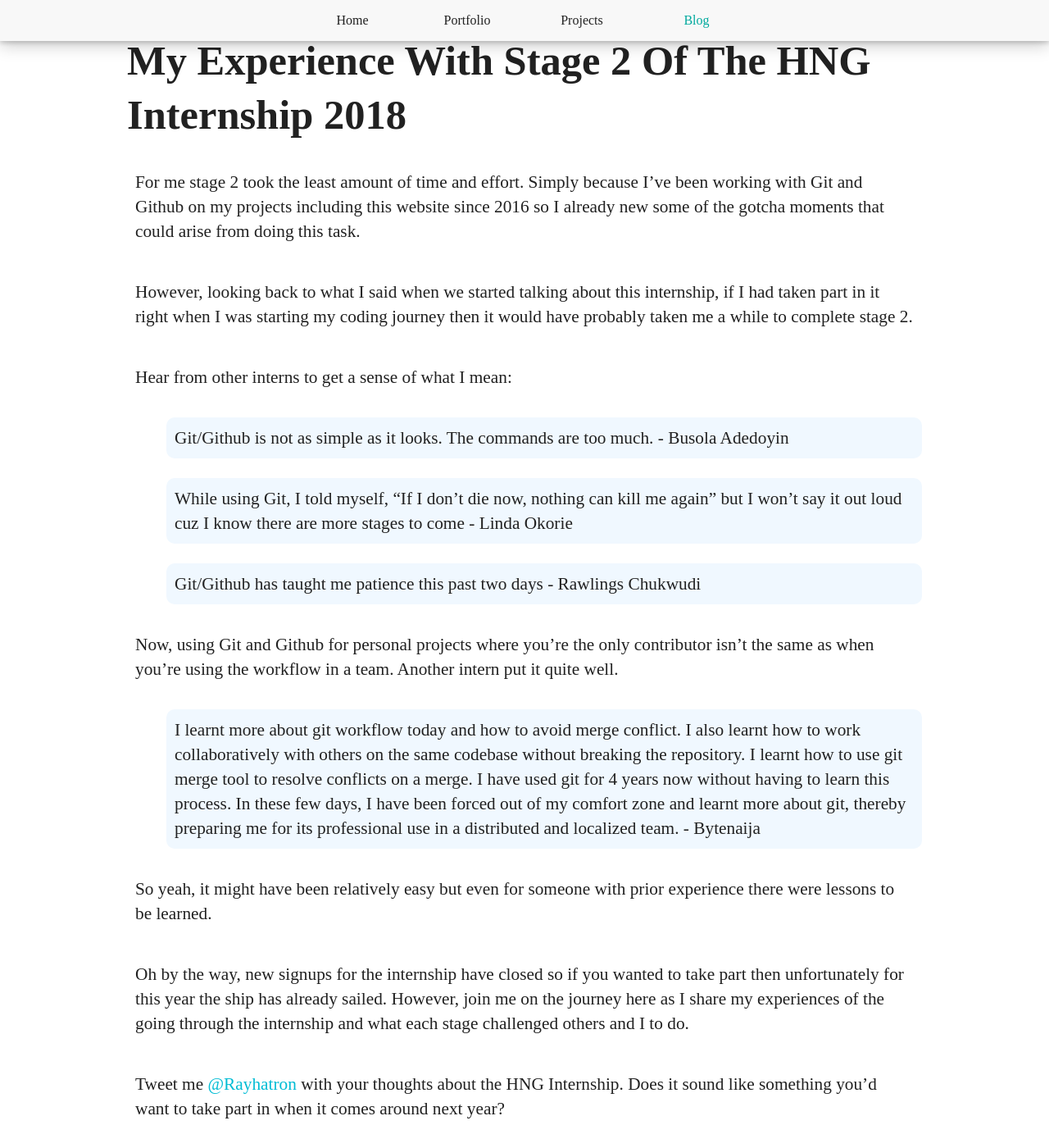
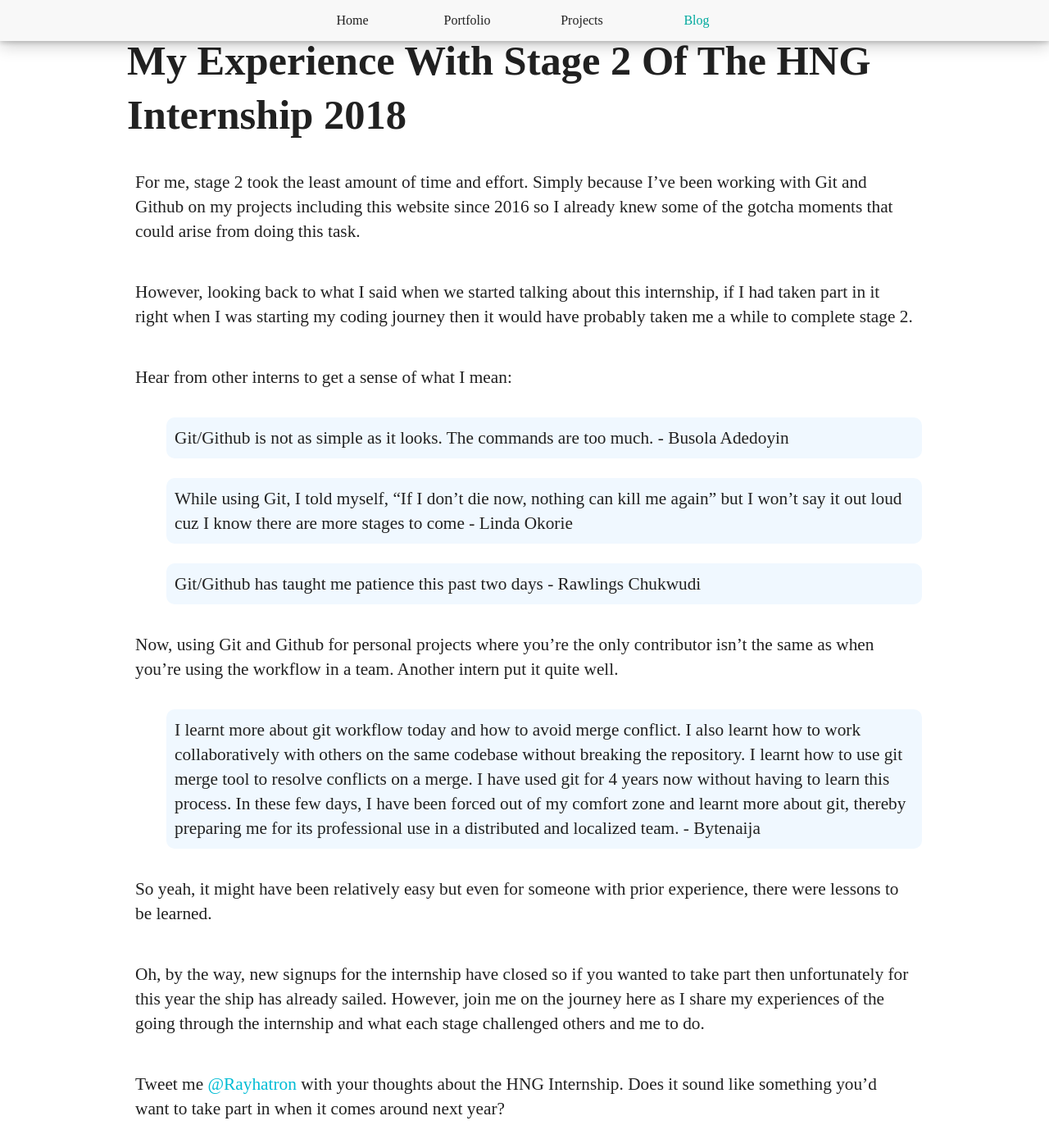
Before and after one commit to Rayhatron/rayhatron.github.io, a Jekyll site: the page built from _posts/hng-internship/2018-04-25-hng-internship-2018-stage-2-git-and-github-for-code-collaboration.md, in a window 1280 px wide and 1400 px high, scrolled down 2594 px. Shown: the whole window at 82% size. Built offline with Jekyll 4.4.1, drawn with Linux system fonts in a browser that asks for light colours; nearby versions of some CDN libraries; emoji names are drawn with the system emoji font; some web fonts are replaced; some of the changed text lies outside the part shown.

Commit message:
Grammarly fixes.

```diff
--- a/_posts/hng-internship/2018-04-25-hng-internship-2018-stage-2-git-and-github-for-code-collaboration.md
+++ b/_posts/hng-internship/2018-04-25-hng-internship-2018-stage-2-git-and-github-for-code-collaboration.md
@@ -58,7 +58,7 @@ So you'd have to first get any changes that are already existing in the remote r
 
 ## My Experience With Stage 2 Of The HNG Internship 2018
 
-For me stage 2 took the least amount of time and effort. Simply because I've been working with Git and Github on my projects including this website since 2016 so I already new some of the gotcha moments that could arise from doing this task.
+For me, stage 2 took the least amount of time and effort. Simply because I've been working with Git and Github on my projects including this website since 2016 so I already knew some of the gotcha moments that could arise from doing this task.
 
 However, looking back to what I said when we started talking about this internship, if I had taken part in it right when I was starting my coding journey then it would have probably taken me a while to complete stage 2.
 
@@ -74,8 +74,8 @@ Now, using Git and Github for personal projects where you're the only contributo
 
 > I learnt more about git workflow today and how to avoid merge conflict. I also learnt how to work collaboratively with others on the same codebase without breaking the repository. I learnt how to use git merge tool to resolve conflicts on a merge. I have used git for 4 years now without having to learn this process. In these few days, I have been forced out of my comfort zone and learnt more about git, thereby preparing me for its professional use in a distributed and localized team. - Bytenaija
 
-So yeah, it might have been relatively easy but even for someone with prior experience there were lessons to be learned.
+So yeah, it might have been relatively easy but even for someone with prior experience, there were lessons to be learned.
 
-Oh by the way, new signups for the internship have closed so if you wanted to take part then unfortunately for this year the ship has already sailed. However, join me on the journey here as I share my experiences of the going through the internship and what each stage challenged others and I to do.
+Oh, by the way, new signups for the internship have closed so if you wanted to take part then unfortunately for this year the ship has already sailed. However, join me on the journey here as I share my experiences of the going through the internship and what each stage challenged others and me to do.
 
 Tweet me <a href="https://twitter.com/{{site.twitter_username}}" target="_blank" title="Twitter">@Rayhatron</a> with your thoughts about the HNG Internship. Does it sound like something you'd want to take part in when it comes around next year?
```
Also changed, not shown: other parts of _posts/hng-internship/2018-04-25-hng-internship-2018-stage-2-git-and-github-for-code-collaboration.md (+3 -3 lines).
